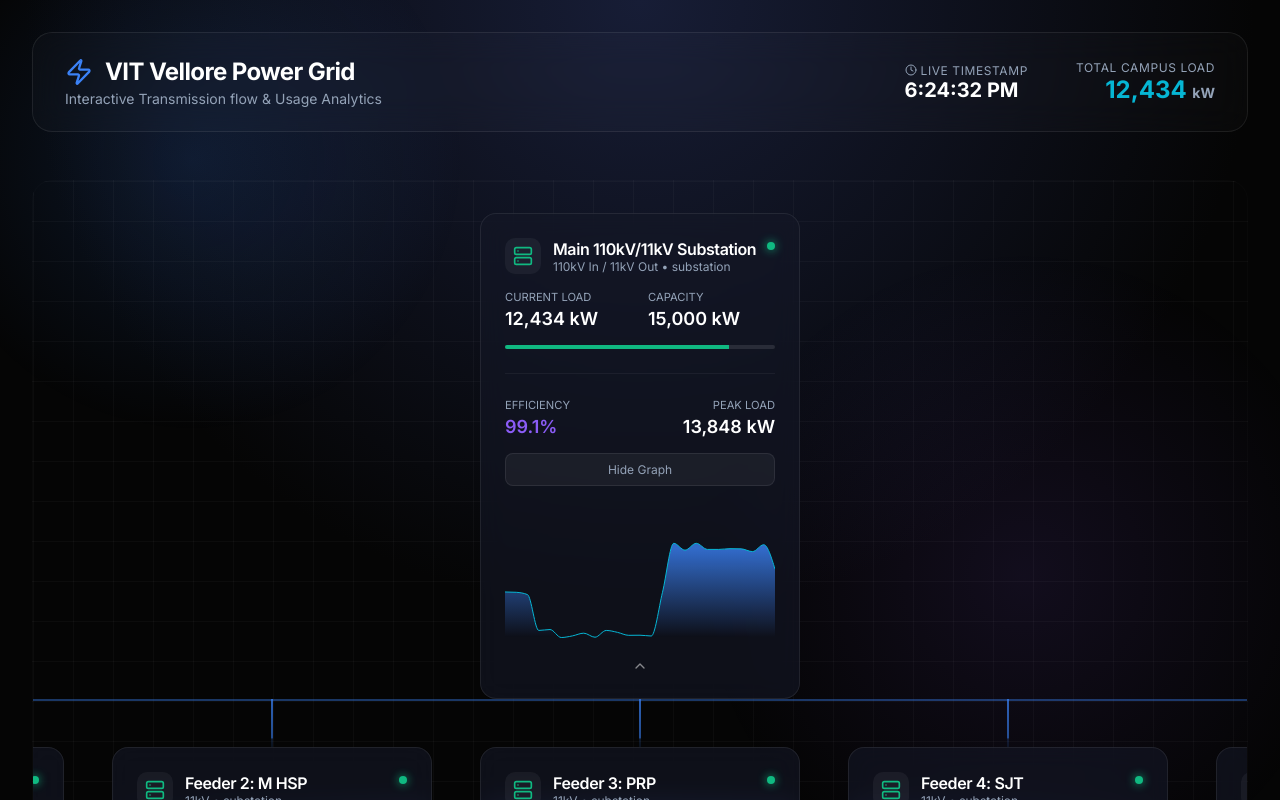
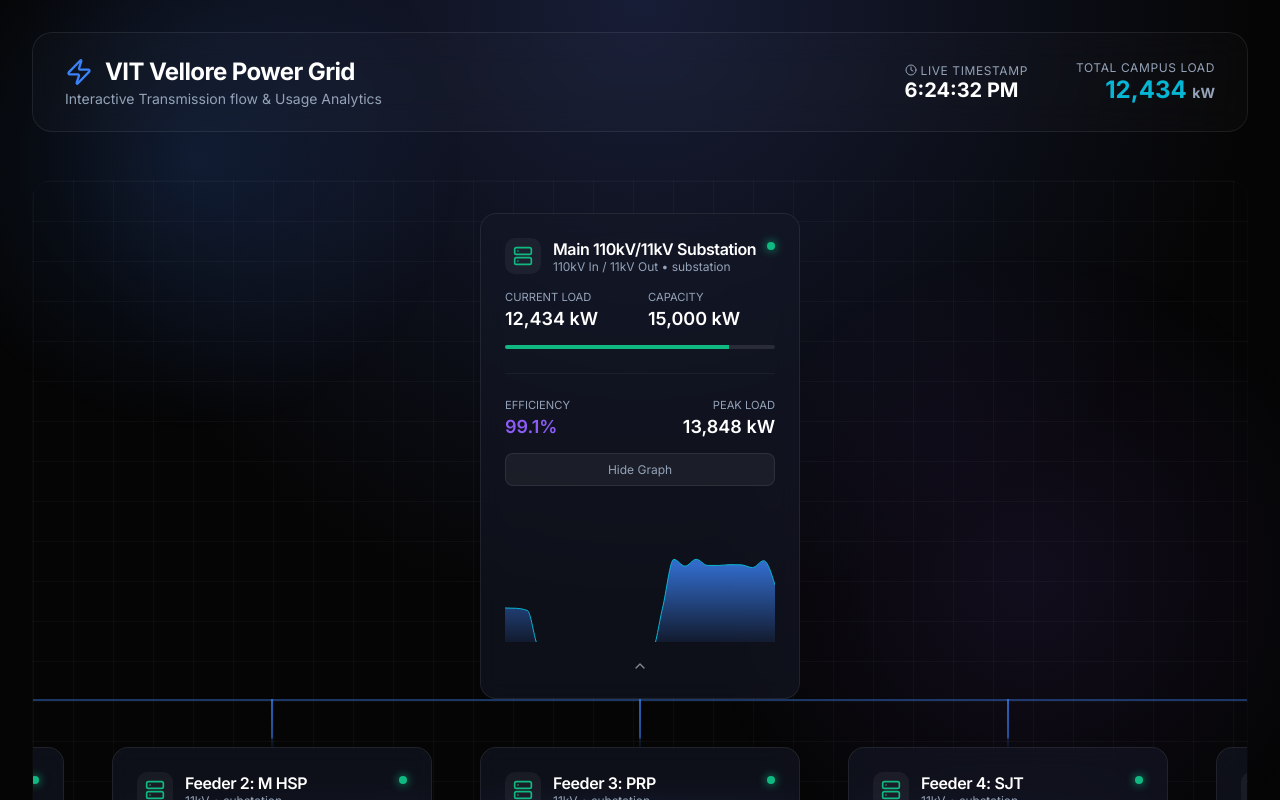
Before and after one commit to Aarnav-Rao/vit-power-demo, a React (Vite) app: page / in a window 1280 px wide. Both pictures are taken after a click on the button "View Graph". Shown: the top 800 px of the page. Built offline with nearby package versions, Linux system fonts and the light colour scheme.

Commit message:
fix: resolve Recharts unmounting bug causing invisible area charts

```diff
--- a/src/components/PowerNode.tsx
+++ b/src/components/PowerNode.tsx
@@ -153,9 +153,9 @@
                                         initial={{ opacity: 0, height: 0 }}
                                         animate={{ opacity: 1, height: 140 }}
                                         exit={{ opacity: 0, height: 0 }}
-                                        className="graph-container"
-                                        style={{ marginTop: 0 }}
+                                        style={{ marginTop: 0, overflow: 'hidden' }}
                                     >
+                                        <div className="graph-container" style={{ height: '140px', width: '100%' }}>
                                             <ResponsiveContainer width="100%" height="100%">
                                                 <AreaChart data={data.history} margin={{ top: 5, right: 0, left: 0, bottom: 0 }}>
                                                     <defs>
@@ -173,10 +173,11 @@
                                                         stroke="var(--accent-cyan)"
                                                         fillOpacity={1}
                                                         fill={`url(#colorUsage-${data.id})`}
-                                                    animationDuration={1500}
+                                                        isAnimationActive={false}
                                                     />
                                                 </AreaChart>
                                             </ResponsiveContainer>
+                                        </div>
                                     </motion.div>
                                 )}
                             </AnimatePresence>
```
Lines whose indentation alone changed are shown as unchanged.
